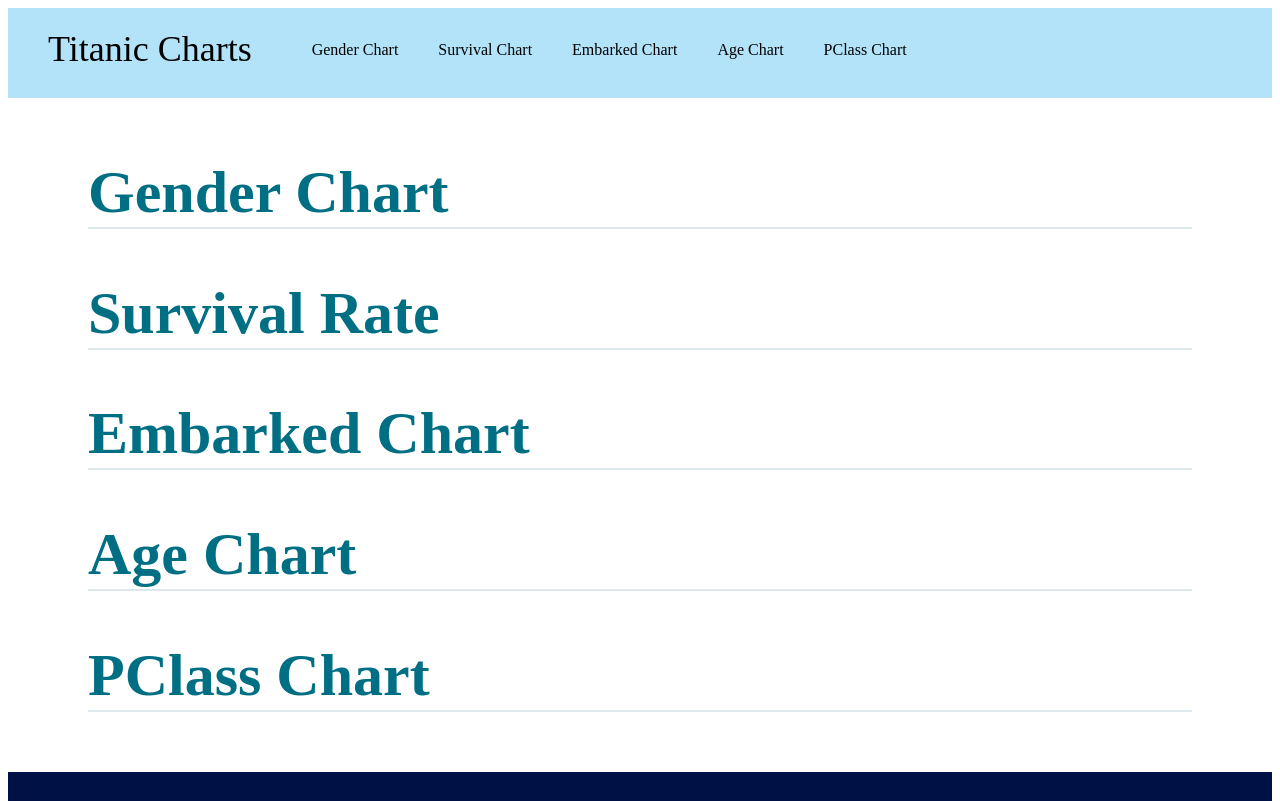
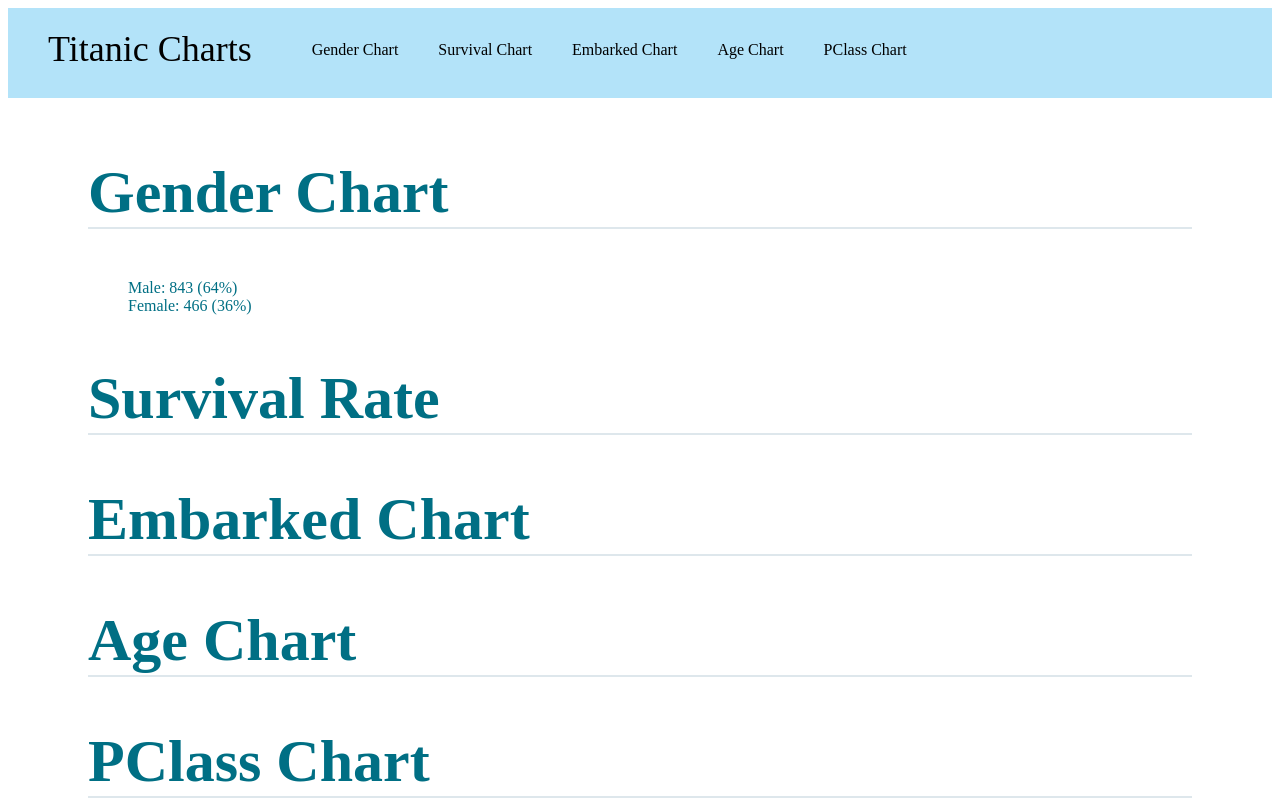
Before and after one commit to CSBinusInternational/NathanD_barchart_html, a plain HTML site: page index.html in a window 1280 px wide. Shown: the top 801 px of the page. Drawn offline with Linux system fonts and the light colour scheme.

Commit message:
Update index.html

```diff
--- a/index.html
+++ b/index.html
@@ -28,6 +28,12 @@
 
       <div class="gender">
         <h2>Gender Chart</h2>
+        <div class="genderpiechart">
+        	<ul>
+        		<li><span>Male:</span> 843 (64%)</li>
+        		<li><span2>Female:</span2> 466 (36%)</li>
+        	</ul>
+        	</div>
       </div>
 
 
```
